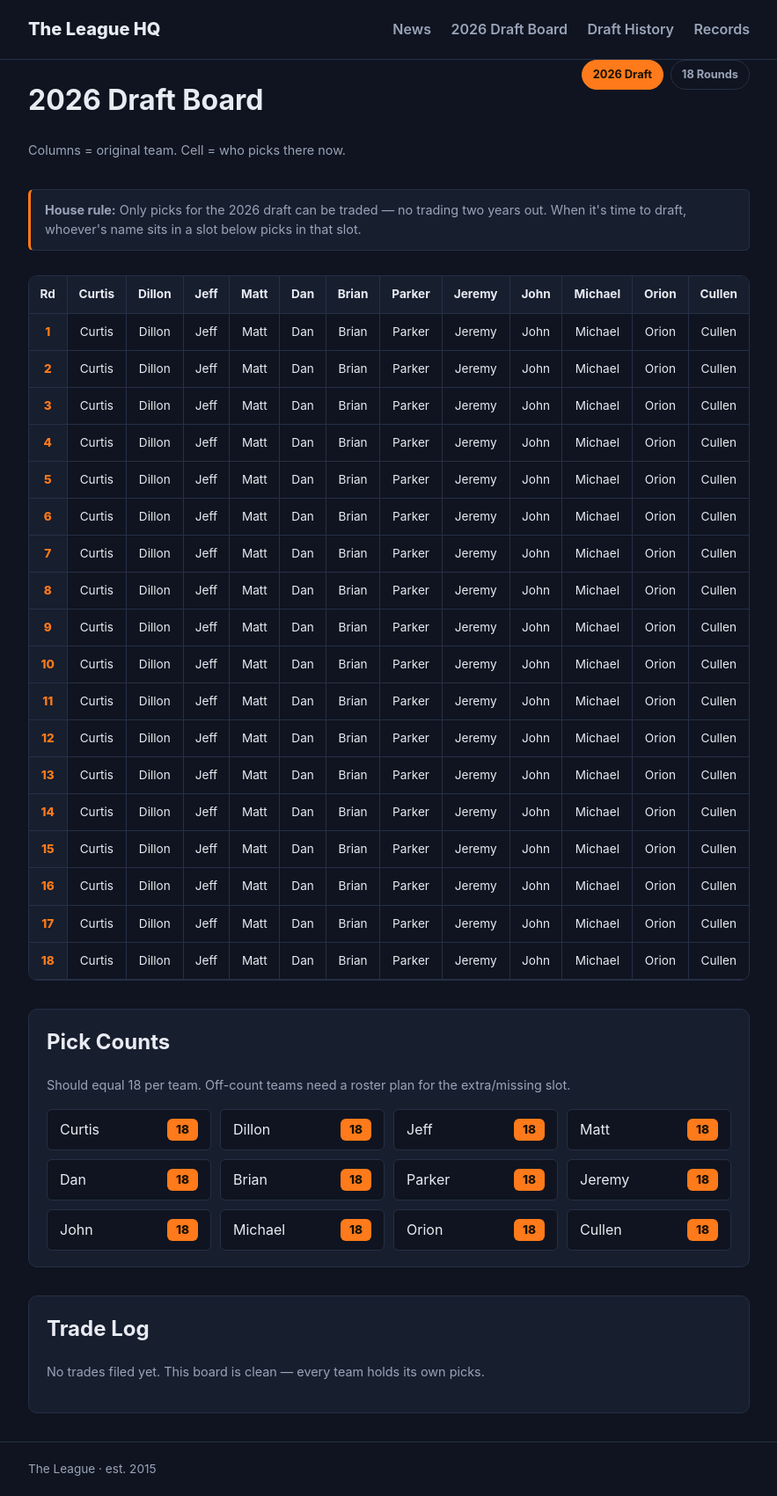
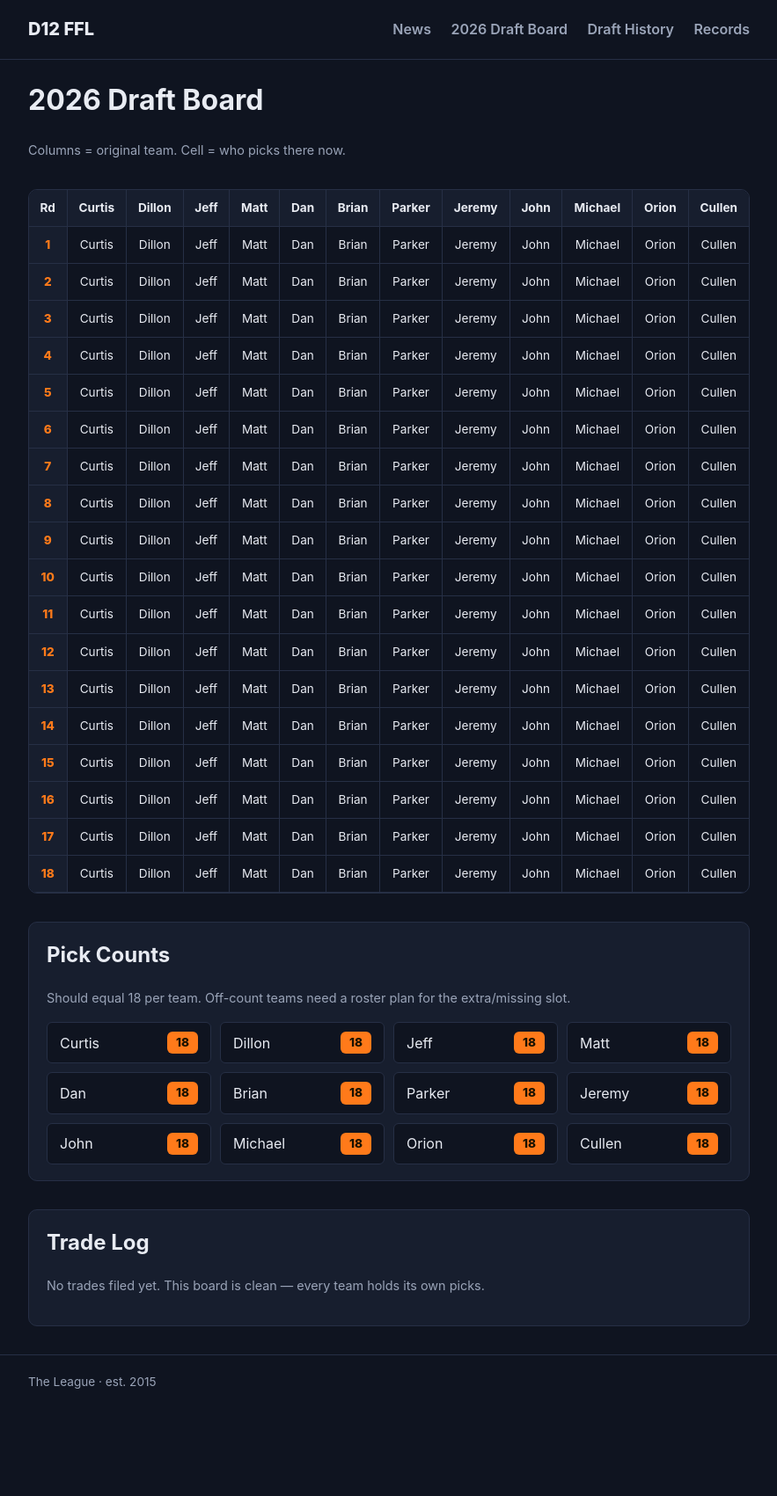
Before and after one commit to cullenhgn/D12-FFL-Website, a Jekyll site: the page built from future-picks/index.md, in a window 1280 px wide. Shown: the whole page at 88% size, without its empty margins (198-1081 px from the left). Built offline with Jekyll 4.4.1, drawn with Linux system fonts in a browser that asks for light colours; after the commit the page ends 1602 px from its top, so only the background shows below that.

Commit message:
Add files via upload

```diff
--- a/_config.yml
+++ b/_config.yml
@@ -1,4 +1,4 @@
-title: The League HQ
+title: D12 FFL
 description: >-
   Home of our fantasy football keeper league — draft pick trades,
   historical records, and league news.
--- a/future-picks/index.md
+++ b/future-picks/index.md
@@ -13,17 +13,7 @@ permalink: /future-picks/
     <h1>2026 Draft Board</h1>
     <p class="fp-sub">Columns = original team. Cell = who picks there now.</p>
   </div>
-  <div class="fp-badges">
-    <span class="badge badge-strong">{{ site.draft_year }} Draft</span>
-    <span class="badge">{{ rounds }} Rounds</span>
-  </div>
 </div>
-
-{% if site.trade_house_rule %}
-<div class="fp-rule">
-  <strong>House rule:</strong> {{ site.trade_house_rule }}
-</div>
-{% endif %}
 
 <div class="fp-board-wrap">
   <table class="fp-board">
```
